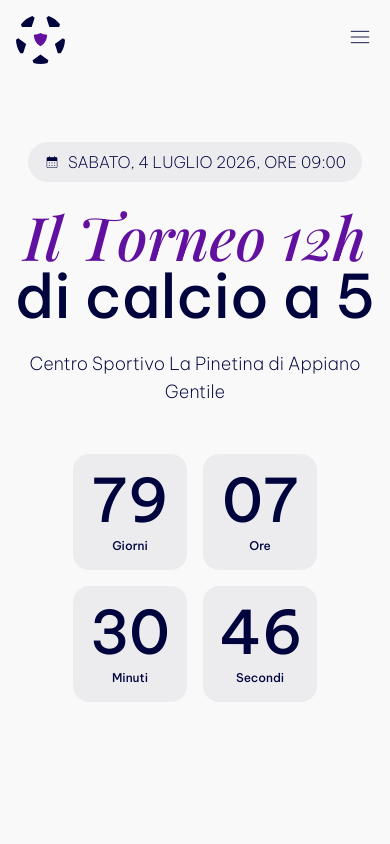
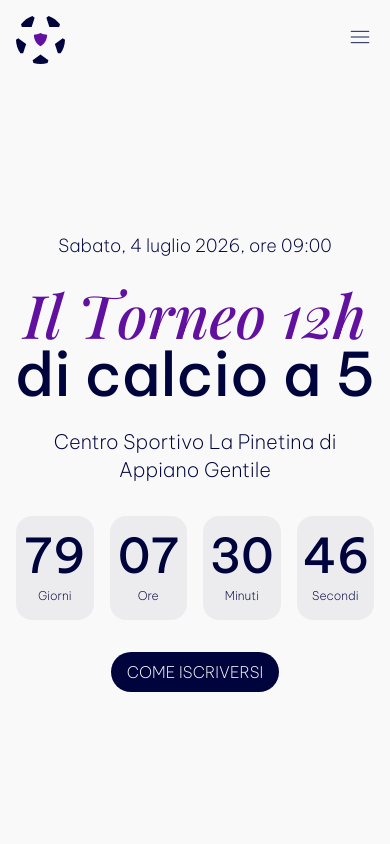
Before and after one commit to davidecondoluci/champagne-league, a React (Vite) app: page / in a window 390 px wide. Shown: the top 844 px of the page. Built offline with nearby package versions, Linux system fonts and the light colour scheme.

Commit message:
refactor: migliora struttura Hero e Navbar
- Navbar integrata nella Hero, non più assoluta
- Hero centrata meglio su tutte le risoluzioni
- Counter sempre responsive, mai overflow
- Migliorata leggibilità e gerarchia dei testi
- Fix minori Partner, Contatti, Storia
- Aggiunto logo Le Noir Studio

```diff
--- a/src/App.jsx
+++ b/src/App.jsx
@@ -1,4 +1,3 @@
-import Navbar from "./components/Navbar";
 import Hero from "./pages/Hero";
 import Dettagli from "./pages/Dettagli";
 import Premi from "./pages/Premi";
@@ -13,7 +12,6 @@ import Contatti from "./pages/Contatti";
 function App() {
   return (
     <>
-      <Navbar />
       <Hero />
       <Dettagli />
       <Premi />
--- a/src/components/Navbar.jsx
+++ b/src/components/Navbar.jsx
@@ -135,7 +135,7 @@ function Navbar() {
 
   return (
     <>
-      <nav className="absolute top-0 right-0 left-0 z-50 flex items-center justify-between px-4 py-4 md:px-8">
+      <nav className="z-50 flex items-center justify-between px-4 py-4 md:px-8">
         {/* Logo */}
         <a href="#">
           <img src="/logo.svg" alt="Champagne League" className="h-12 w-auto" />
--- a/src/pages/Contatti.jsx
+++ b/src/pages/Contatti.jsx
@@ -8,7 +8,7 @@ const contatti = [
     label: "info@champagneleague.it",
     href: "https://mail.google.com/mail/?view=cm&to=info@champagneleague.it",
   },
-  { label: "+39 331 468 7907", href: "https://wa.me/393476415786" },
+  { label: "+39 331 468 7907", href: "https://wa.me/3314687907" },
 ];
 
 function Contatti() {
@@ -98,7 +98,7 @@ function Contatti() {
               target="_blank"
               rel="noopener noreferrer"
             >
-              Informativa sulla raccolta
+              Informativa sulla raccolta dei cookie
             </a>
           </div>
         </div>
--- a/src/pages/Hero.jsx
+++ b/src/pages/Hero.jsx
@@ -1,6 +1,7 @@
 import { useEffect, useRef, useState } from "react";
 import gsap from "gsap";
 import Button from "../components/Button";
+import Navbar from "../components/Navbar";
 
 // Funzione per calcolare quanto manca all'evento
 const TARGET_DATE = new Date("2026-07-04T00:00:00");
@@ -19,12 +20,10 @@ function getTimeLeft() {
 function CountdownUnit({ value, label }) {
   return (
     <div className="flex flex-col items-center justify-center gap-2 rounded-2xl bg-blue-900/5 p-4">
-      <span className="w-[2ch] text-center text-6xl font-medium text-blue-900 tabular-nums md:text-8xl">
+      <span className="w-[2ch] text-center text-5xl font-medium text-blue-900 tabular-nums md:text-8xl">
         {String(value).padStart(2, "0")}
       </span>
-      <span className="text-xs font-medium text-blue-900 md:text-sm">
-        {label}
-      </span>
+      <span className="text-xs text-blue-900 md:text-sm">{label}</span>
     </div>
   );
 }
@@ -109,22 +108,17 @@ function Hero() {
   return (
     <section
       id="home"
-      className="flex h-screen flex-col items-center justify-center overflow-hidden bg-white px-4 text-center text-blue-900"
+      className="flex min-h-screen flex-col overflow-hidden bg-white text-blue-900 md:h-screen"
     >
-      {/* Date badge → BUTTON per download ICS */}
-      <Button
+      <Navbar />
+      <div className="flex flex-1 flex-col items-center justify-center px-4 text-center">
+        {/* Date badge → testo cliccabile per download ICS */}
+        <a
           onClick={downloadICS}
-        className="mb-6 bg-blue-900/5 text-blue-900"
-        withHover={false}
+          className="mb-6 inline-flex cursor-pointer items-center text-lg text-blue-900 md:text-xl"
         >
-        <span
-          className="material-symbols-rounded"
-          style={{ fontSize: "clamp(1rem, 2vw, 1.5rem)" }}
-        >
-          calendar_month
-        </span>
           Sabato, 4 luglio 2026, ore 09:00
-      </Button>
+        </a>
 
         {/* Resto invariato */}
         <h1 ref={h1Ref}>
@@ -135,14 +129,25 @@ function Hero() {
             {wrapLetters("di calcio a 5")}
           </span>
         </h1>
-      <p className="mt-6 text-lg text-blue-900 md:text-2xl">
+        <p className="mt-6 text-xl text-blue-900 md:text-2xl">
           Centro Sportivo La Pinetina di Appiano Gentile
         </p>
-      <div className="mt-12 grid grid-cols-2 gap-4 sm:grid-cols-4">
+        <div className="mt-8 grid grid-cols-4 gap-4 md:mt-12">
           <CountdownUnit value={timeLeft.days} label="Giorni" />
           <CountdownUnit value={timeLeft.hours} label="Ore" />
           <CountdownUnit value={timeLeft.minutes} label="Minuti" />
           <CountdownUnit value={timeLeft.seconds} label="Secondi" />
+        </div>
+        <Button
+          onClick={() =>
+            document
+              .getElementById("iscriviti")
+              ?.scrollIntoView({ behavior: "smooth" })
+          }
+          className="mt-8 bg-blue-900 text-white"
+        >
+          Come iscriversi
+        </Button>
       </div>
     </section>
   );
--- a/src/pages/Partner.jsx
+++ b/src/pages/Partner.jsx
@@ -47,6 +47,11 @@ const partners = [
     src: "/partner/wall-street-english.svg",
     alt: "Wall Street English",
     href: "https://www.wallstreetenglish.it/scuola-inglese/como/",
+  },
+  {
+    src: "/partner/le-noir.svg",
+    alt: "Le Noir Studio",
+    href: "https://www.instagram.com/le_noir_studio_",
   },
 ];
 
@@ -113,10 +118,9 @@ function MarqueeRow({ items, direction = "left", speed = 28 }) {
     const initRaf = requestAnimationFrame(() => {
       const state = animRef.current;
 
-      // offsetLeft is unaffected by CSS transforms (parent rotation) — gives exact layout width
-      const items = track.children;
-      const n = Math.round(items.length / 5);
-      state.oneSetWidth = items[n].offsetLeft - items[0].offsetLeft;
+      // scrollWidth / 5 gives the exact width of one set without any integer rounding
+      // (offsetLeft rounds to pixels, causing a visible seam at the wrap point)
+      state.oneSetWidth = track.scrollWidth / 5;
 
       state.x = direction === "right" ? -state.oneSetWidth : 0;
       state.last = null;
--- a/src/pages/Storia.jsx
+++ b/src/pages/Storia.jsx
@@ -159,11 +159,11 @@ function Storia() {
       </div>
 
       {/* Subtitle */}
-      <p className="mx-auto max-w-lg text-center md:text-lg">
-        Nata alla Pinetina con un'idea semplice — trattare ogni giocatore come
-        un professionista — ogni edizione ha alzato l'asticella: campi
-        sintetici, premi più grandi, gestione live con l'app Jessico e un after
-        party con ingresso libero.
+      <p className="mx-auto max-w-2xl text-center md:text-lg">
+        Nata alla Pinetina con un'idea semplice: trattare ogni giocatore come un
+        professionista. Ogni edizione ha alzato l'asticella: campi sintetici,
+        premi più grandi, gestione live con l'app Jessico e un after party con
+        ingresso libero.
       </p>
     </section>
   );
```
Also changed, not shown: public/partner/le-noir.svg (added). Lines whose indentation alone changed are shown as unchanged.
